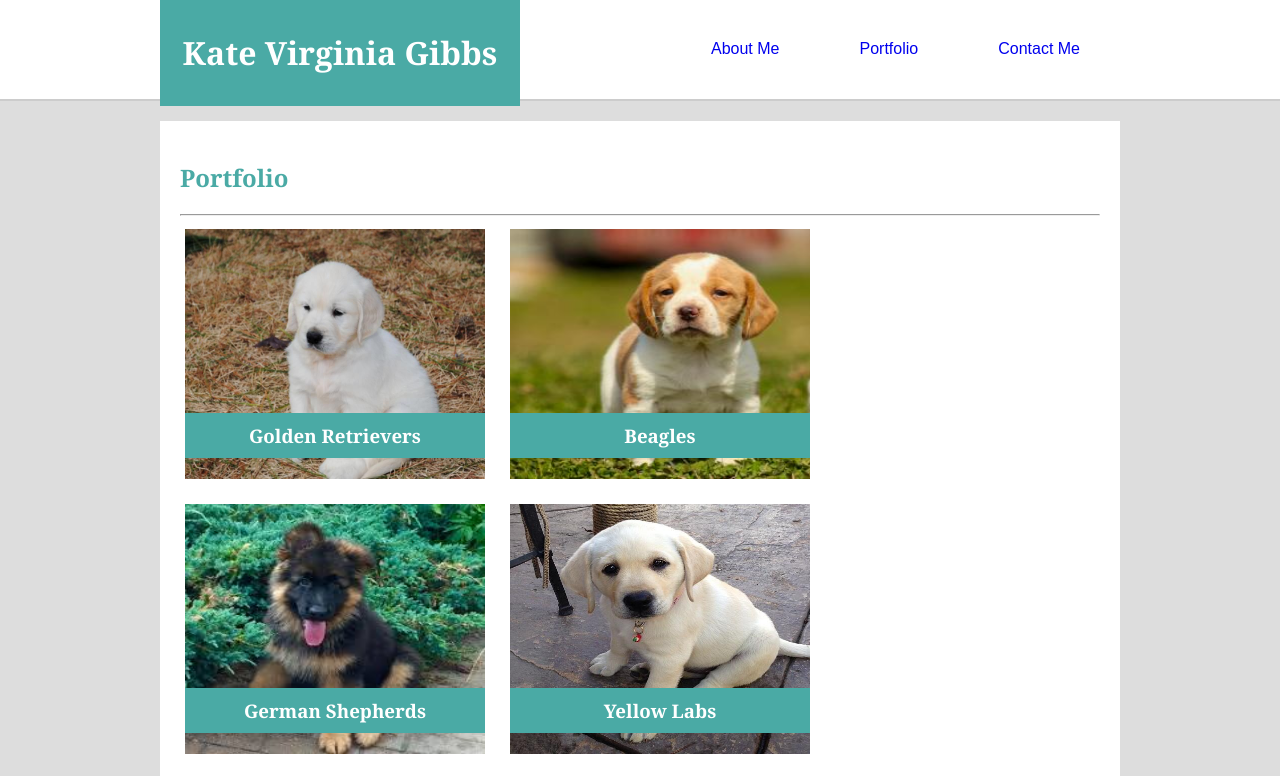
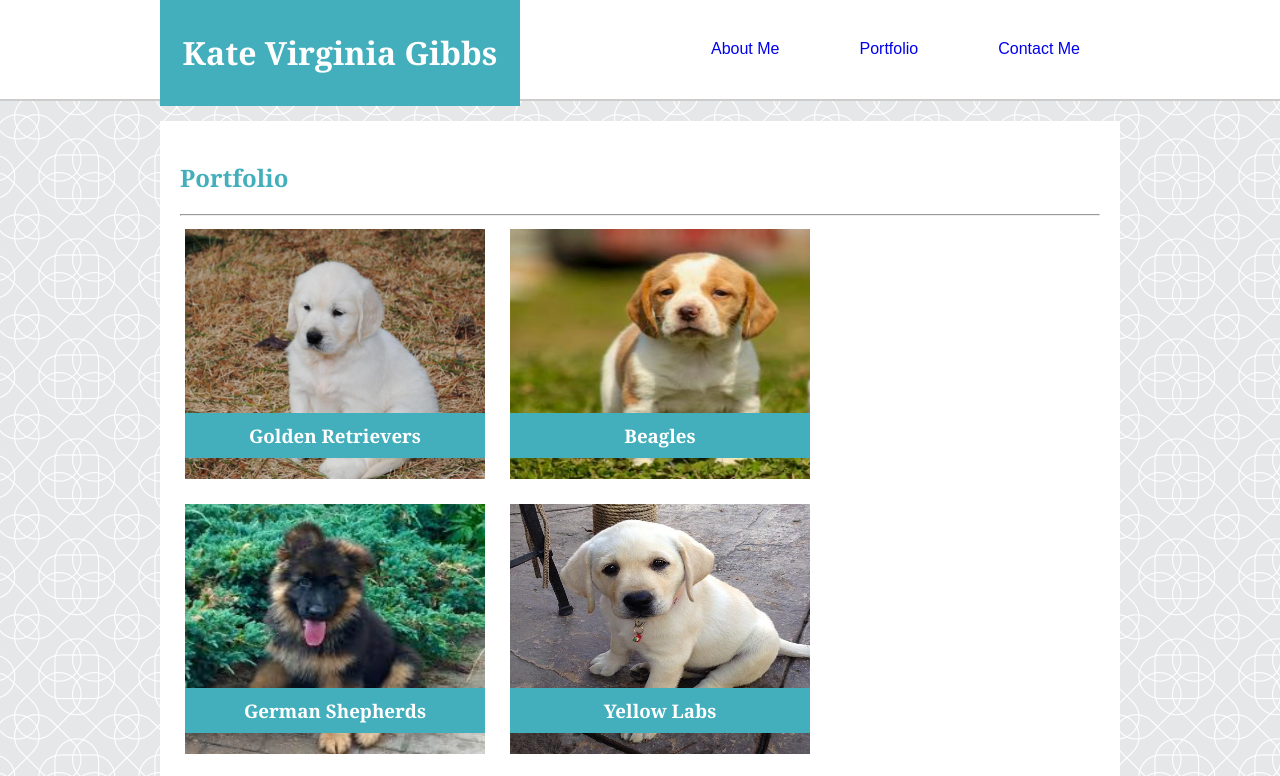
Before and after one commit to gibbsk12/Basic-Portfolio, a plain HTML site: page portfolio.html in a window 1280 px wide. Shown: the top 776 px of the page. Drawn offline with Linux system fonts and the light colour scheme.

Commit message:
background added

```diff
--- a/assets/css/style.css
+++ b/assets/css/style.css
@@ -1,5 +1,11 @@
+html{
+    background-image: url(../images/intersection.png);
+    background-size: 400px;
+    background-repeat: repeat;
+}
+
 body{
-    background-color: #dddddd;
+    margin: 0;
 }
 
 h1{
@@ -8,7 +14,7 @@ h1{
 
 h2{
     font-family: 'Georgia', Times, Times New Roman, serif;
-    color:#4aaaa5;
+    color:#44afbc;
 }
 
 #navbar{
@@ -28,7 +34,7 @@ h2{
 }
 
 .name{
-    background-color: #4aaaa5;
+    background-color: #44afbc;
     color: white;
     padding: 10px;
     width: 340px;
@@ -63,7 +69,7 @@ footer{
     background-color: #666666;
     border-top-style: solid;
     border-top-width: 10px;
-    border-top-color: #4aaaa5;
+    border-top-color: #44afbc;
     margin-top: 30px;
     color: #777777;
 }
@@ -99,7 +105,7 @@ a:visited{
 }
 
 .portfolioheader{
-    background-color: #4aaaa5;
+    background-color: #44afbc;
     padding: 10px;
     width: 280px;
     position: absolute;
```
Also changed, not shown: assets/images/alphadeltapi.jpeg (added), assets/images/intersection.png (added), 3 other files.
